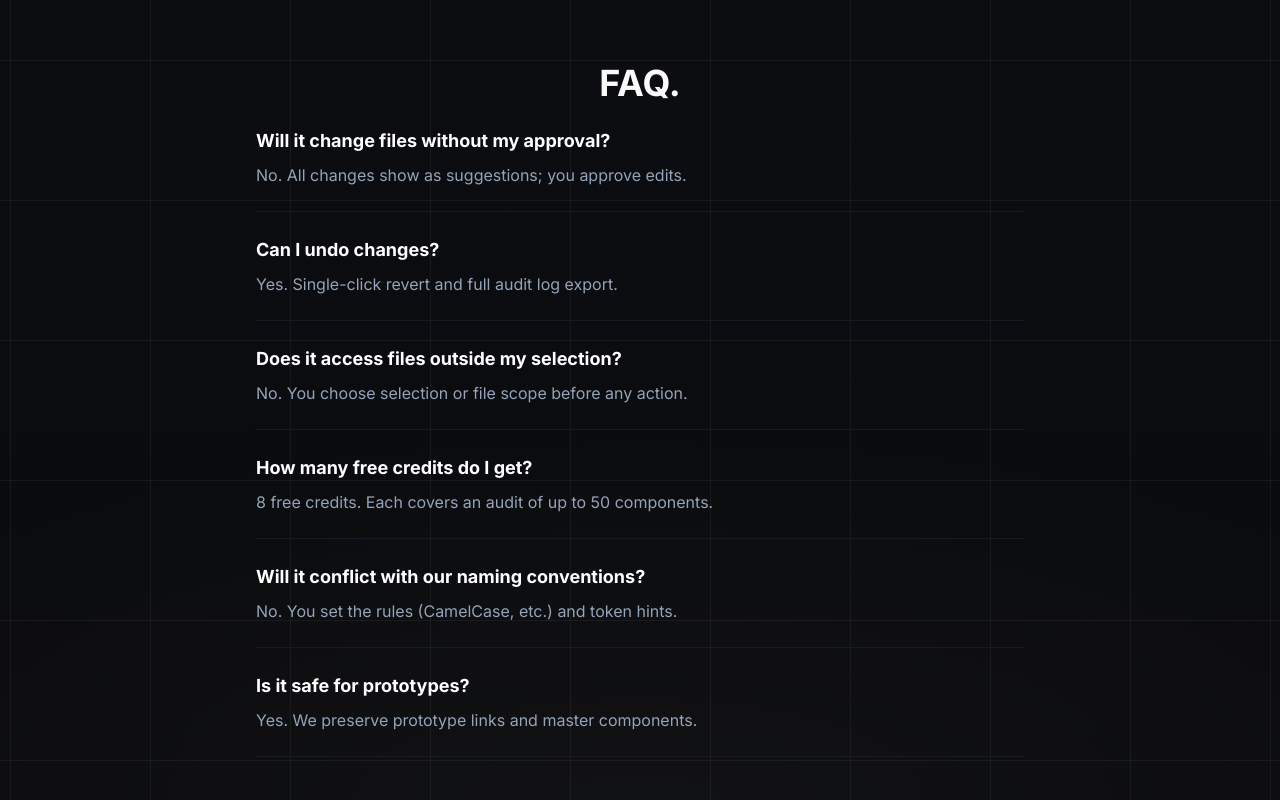
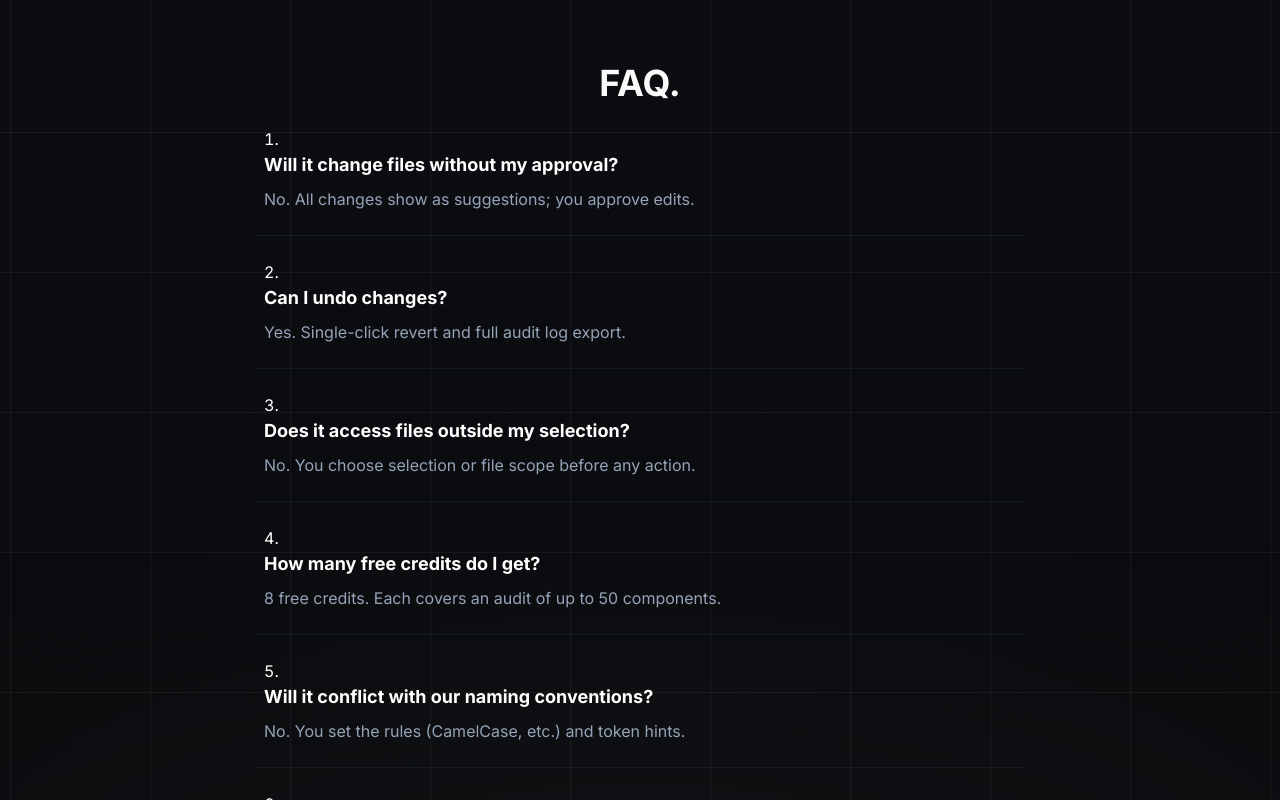
Before and after one commit to emviedv/BKitLaunch, a React (Vite) app: page /biblio-rename in a window 1280 px wide. Shown: the part 7540-8340 px from the top of the page. Built offline with nearby package versions, Linux system fonts and the light colour scheme.

Commit message:
chore: number faq items

```diff
--- a/src/components/AIRenameVariantsPage.tsx
+++ b/src/components/AIRenameVariantsPage.tsx
@@ -400,7 +400,7 @@ const AIRenameVariantsPage = () => {
       {/* Block 11: FAQ */}
       <Section dark>
         <SectionTitle className="text-center mb-12">FAQ.</SectionTitle>
-        <div className="max-w-3xl mx-auto space-y-6">
+        <ol className="max-w-3xl mx-auto space-y-6 list-decimal list-inside">
           {[
             { q: "Will it change files without my approval?", a: "No. All changes show as suggestions; you approve edits." },
             { q: "Can I undo changes?", a: "Yes. Single-click revert and full audit log export." },
@@ -409,12 +409,12 @@ const AIRenameVariantsPage = () => {
             { q: "Will it conflict with our naming conventions?", a: "No. You set the rules (CamelCase, etc.) and token hints." },
             { q: "Is it safe for prototypes?", a: "Yes. We preserve prototype links and master components." }
           ].map((faq, i) => (
-             <div key={i} className="border-b border-slate-800/50 pb-6">
+            <li key={i} className="border-b border-slate-800/50 pb-6 pl-2">
               <h4 className="font-bold text-lg mb-2 text-white">{faq.q}</h4>
               <p className="text-slate-400">{faq.a}</p>
-             </div>
+            </li>
           ))}
-        </div>
+        </ol>
       </Section>
 
       {/* Block 12: Final CTA */}
```
Also changed, not shown: 1 other file (tests, documents, lock files or other folders). Lines whose indentation alone changed are shown as unchanged.
